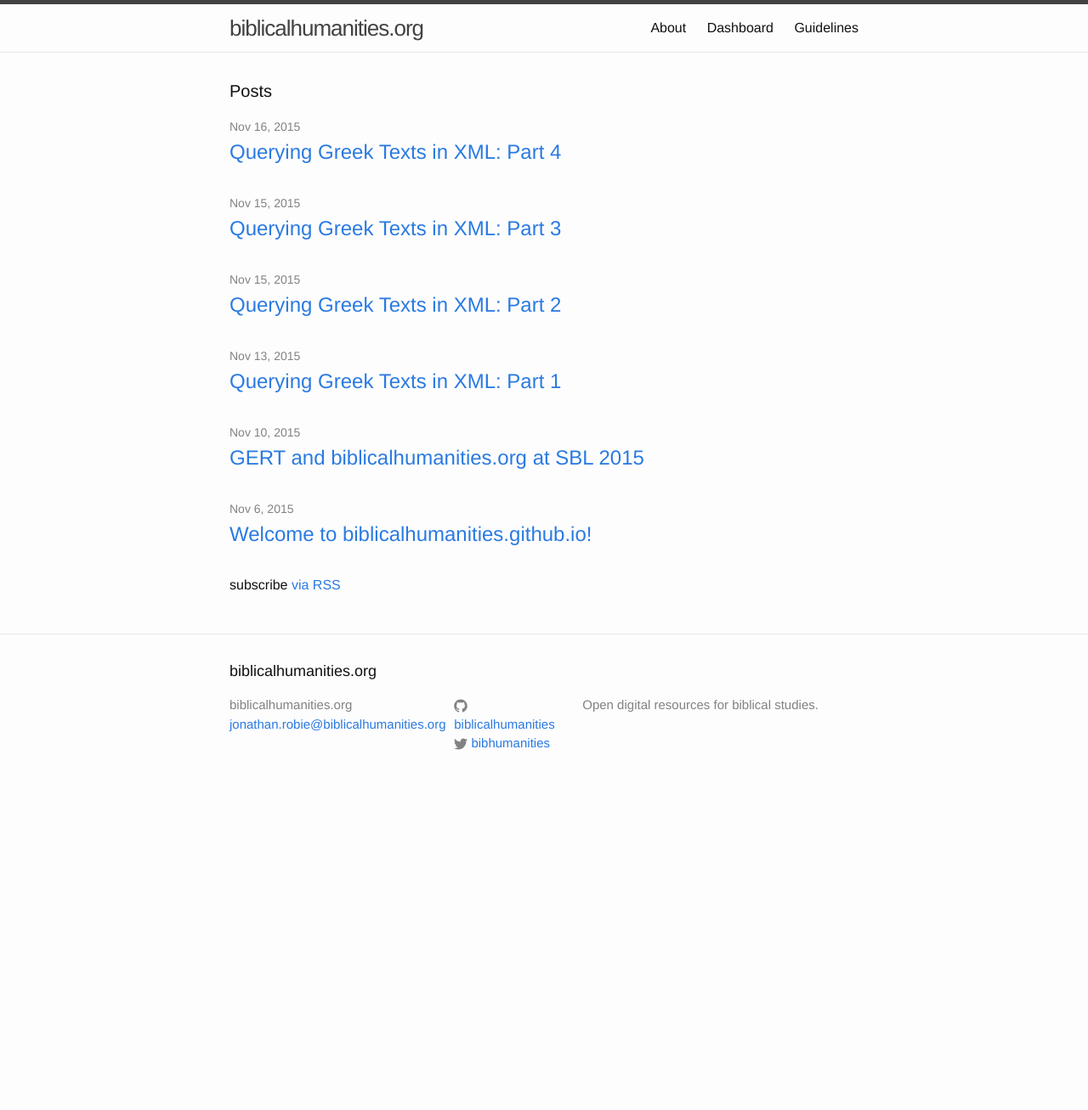
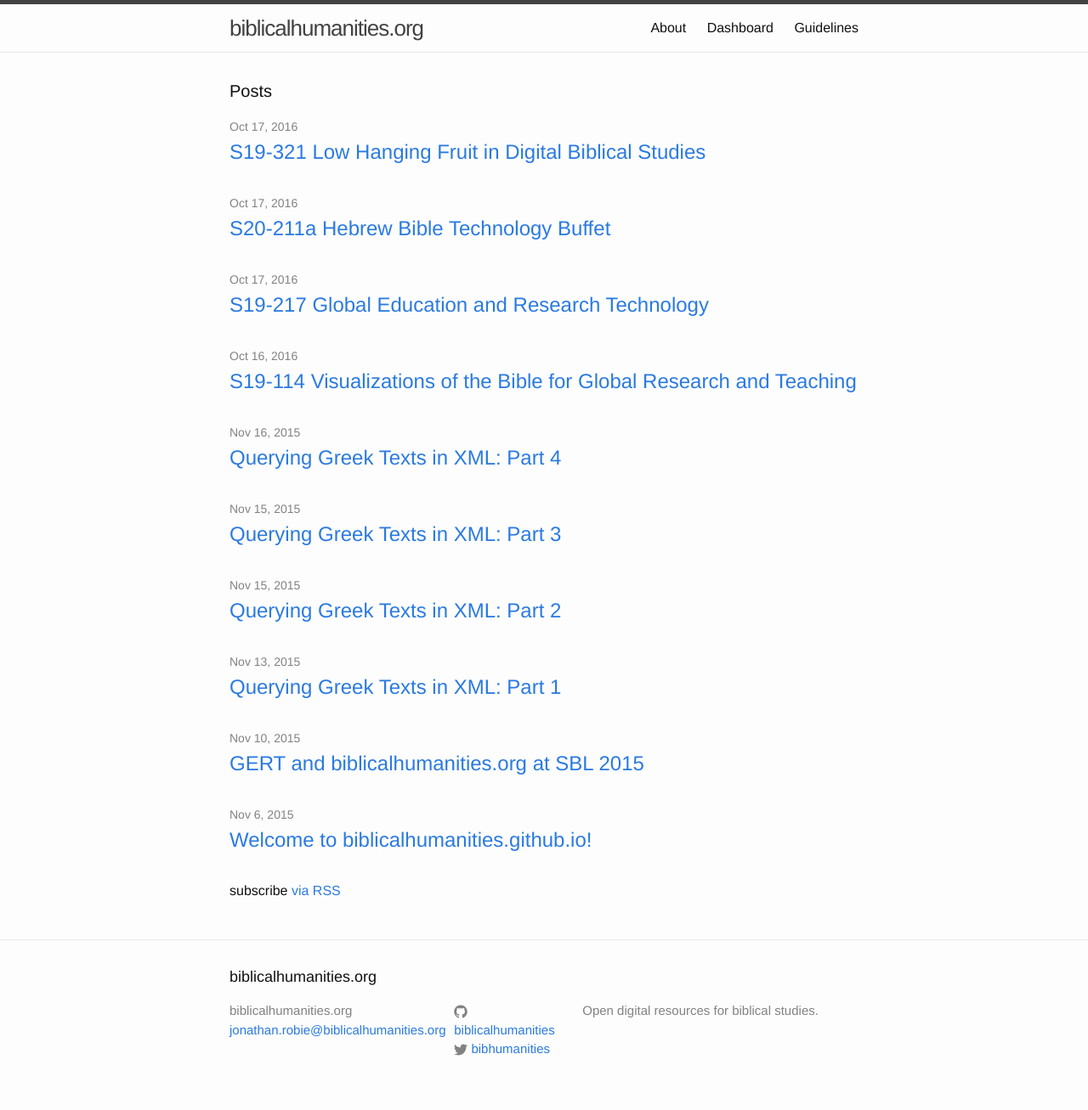
Before and after one commit to biblicalhumanities/biblicalhumanities.github.io, a Jekyll site: the page built from index.html, in a window 1280 px wide. Shown: the whole page at 85% size. Built offline with Jekyll 4.4.1, drawn with Linux system fonts in a browser that asks for light colours; before the commit the page ends 947 px from its top, so only the background shows below that; some of the changed lines change nothing that is shown.

Commit message:
Announcing sessions at SBL 2016.  Still need to add an invitation for Saturday's evening get-together, with an overview of the schedule by time.

```diff
--- /dev/null
+++ b/_posts/2016-10-16-bible-and-visual-art.markdown
@@ -0,0 +1,19 @@
+---
+layout: post
+title:  "S19-114 Visualizations of the Bible for Global Research and Teaching"
+date:   2016-10-16 10:33:50
+categories:
+---
+
+On Saturday, November 19th 2016, from 9:00 AM to 11:30 AM, GERT and the Bible and Visual Art section will host a joint session called "Visualizations of the Bible for Global Research and Teaching" at the SBL Annual meeting in Room 213A at the Convention Center. Janet Dyk of the Vrije Universiteit Amsterdam will preside.
+
+The session has three presentations:
+
+-  Christine Joynes, University of Oxford and J. Cheryl Exum, University of Sheffield
+   [Reflections on Using Biblical Art for Biblical Interpretation](https://www.sbl-site.org/meetings/abstract.aspx?id=39496) (30 min)
+-  Jens Bruun Kofoed, Fjellhaug International University College and Nicolai Winther-Nielsen, Fjellhaug Internasjonale Høgskole
+   [Corpus-driven visualization of textual worlds](https://www.sbl-site.org/meetings/abstract.aspx?id=38593) (30 min)
+-  Volker Küster, Johannes Gutenberg-Universität Mainz, Germany
+   [The Bible through the Eyes of “the Others” – Teaching Visual Arts and Intercultural Theology](https://www.sbl-site.org/meetings/abstract.aspx?id=40226) (30 min)
+
+After that, Barry Bandstra of Hope College  and Kylie Crabbe of the University of Oxford will serve as respondents, followed by discussion and a business meeting.
--- /dev/null
+++ b/_posts/2016-10-17-general-technology-buffet.markdown
@@ -0,0 +1,21 @@
+---
+layout: post
+title:  "S19-217 Global Education and Research Technology"
+date:   2016-10-17 10:33:50
+categories:
+---
+
+On Saturday, November 19th 2016, from 1:00 PM to 3:30 PM, GERT will host a variety of presentations applying digital technology to the Bible at the SBL Annual meeting in Room 209 of the Convention Center. Nicolai Winther-Nielsen of the Fjellhaug Internasjonale Høgskole will preside.
+
+The session has five presentations:
+
+-  Bradley C Erickson, University of North Carolina at Chapel Hill
+   [Stepping into the Past: Exploring the Ancient Synagogue of Bet Alpha in Real-Time 3D](https://www.sbl-site.org/meetings/abstract.aspx?id=38611) (30 min)
+-  Micheal Palmer, Greek-Language.com and Jonathan Robie, B-Greek: The Biblical Greek Forum
+   [Graphe Zosa](https://www.sbl-site.org/meetings/abstract.aspx?id=40229) (30 min)
+-  Josh Westbury, Logos Bible Software and Scott Fleischman, Logos Bible Software
+   [Towards a Comprehensive Computational System for Grammatical Analysis of Ancient Corpora](https://www.sbl-site.org/meetings/abstract.aspx?id=37822) (30 min)
+-  Richard K. Min, The University of Texas at Dallas
+   [Circular Rhetoric and Logic of Paradox: Computational Approach](https://www.sbl-site.org/meetings/abstract.aspx?id=37815) (30 min)
+-  T. Michael W. Halcomb, Conversational Koine Institute / University of Kentucky
+   [A Network Morphology Approach to Koine: Using DATR to Model Adjective Paradigms](https://www.sbl-site.org/meetings/abstract.aspx?id=40267) (30 min)
--- /dev/null
+++ b/_posts/2016-10-17-hebrew-technology-buffet.markdown
@@ -0,0 +1,19 @@
+---
+layout: post
+title:  "S20-211a Hebrew Bible Technology Buffet"
+date:   2016-10-17 10:33:50
+categories:
+---
+
+On Sunday, November 20th 2016, from 1:00 PM to 3:30 PM, GERT will host a session called "Hebrew Bible Technology Buffet". Barry Bandstra of Hope College will preside.
+
+The session has four presentations:
+
+- Janet Dyk, Vrije Universiteit Amsterdam and Dirk Roorda, Royal Netherlands Academy of Arts and Sciences
+  [Valence Patterns and Translation Proposals within SHEBANQ](https://www.sbl-site.org/meetings/abstract.aspx?id=37680) (30 min)
+- Mathias Coeckelbergs, Katholieke Universiteit Leuven
+  [Using Topic Modeling for Multilingual Concept Comparison. Evidence from the Hebrew Bible and the Septuagint](https://www.sbl-site.org/meetings/abstract.aspx?id=40497) (30 min)
+- Randall Tan, Global Bible Initiative
+  [Total Link: The Power of Alignment for Bible Translation](https://www.sbl-site.org/meetings/abstract.aspx?id=40534) (30 min)
+- Drayton C. Benner, Miklal Software Solutions and James R. Covington, University of Chicago
+  [A New Transliteration of the Hebrew Bible](https://www.sbl-site.org/meetings/abstract.aspx?id=39435) (30 min)
--- /dev/null
+++ b/_posts/2016-10-17-low-hanging-fruit.markdown
@@ -0,0 +1,21 @@
+---
+layout: post
+title:  "S19-321 Low Hanging Fruit in Digital Biblical Studies"
+date:   2016-10-17 10:33:50
+categories:
+---
+
+On Saturday, November 19th 2016, from 4:00 PM to 6:30 PM, GERT will host a session called "Low Hanging Fruit in Digital Biblical Studies", focusing on existing datasets and technologies that are freely licensed and can be leveraged to advance biblical studies, at the SBL Annual meeting in room 305 of the Convention Center.  Randall Tan of the Global Bible Initiative will preside.
+
+The session has five presentations:
+
+- Francis G.H. Pang, McMaster Divinity College and Christopher D. Land, McMaster Divinity College
+  [The Past, Present, and Future of the OpenText.org Annotated Greek Corpus](https://www.sbl-site.org/meetings/abstract.aspx?id=38264) (30 min)
+- Jonathan Robie, B-Greek: The Biblical Greek Forum
+  [Use Cases for Greek Treebanks](https://www.sbl-site.org/meetings/abstract.aspx?id=40141) (30 min)
+- Paul O'Rear, SIL International
+  [Stephen Levinsohn's "Discourse Features of New Testament Greek": The Data](https://www.sbl-site.org/meetings/abstract.aspx?id=38929) (30 min)
+- J. K. Tauber, MorphGNT
+  [An Online Adaptive Reading Environment for the Greek New Testament](https://www.sbl-site.org/meetings/abstract.aspx?id=39108) (30 min)
+- Troy Griffitts, Institut für Neutestamentliche Textforschung
+  [An Online Collaborative Research Environment for Project Synergy](https://www.sbl-site.org/meetings/abstract.aspx?id=40619) (30 min)
--- a/about.md
+++ b/about.md
@@ -3,6 +3,8 @@ layout: page
 title: About
 permalink: /about/
 ---
+
+# **Creating open digital resources for biblical studies**
 
 ## What is biblicalhumanities.org?
 
```
